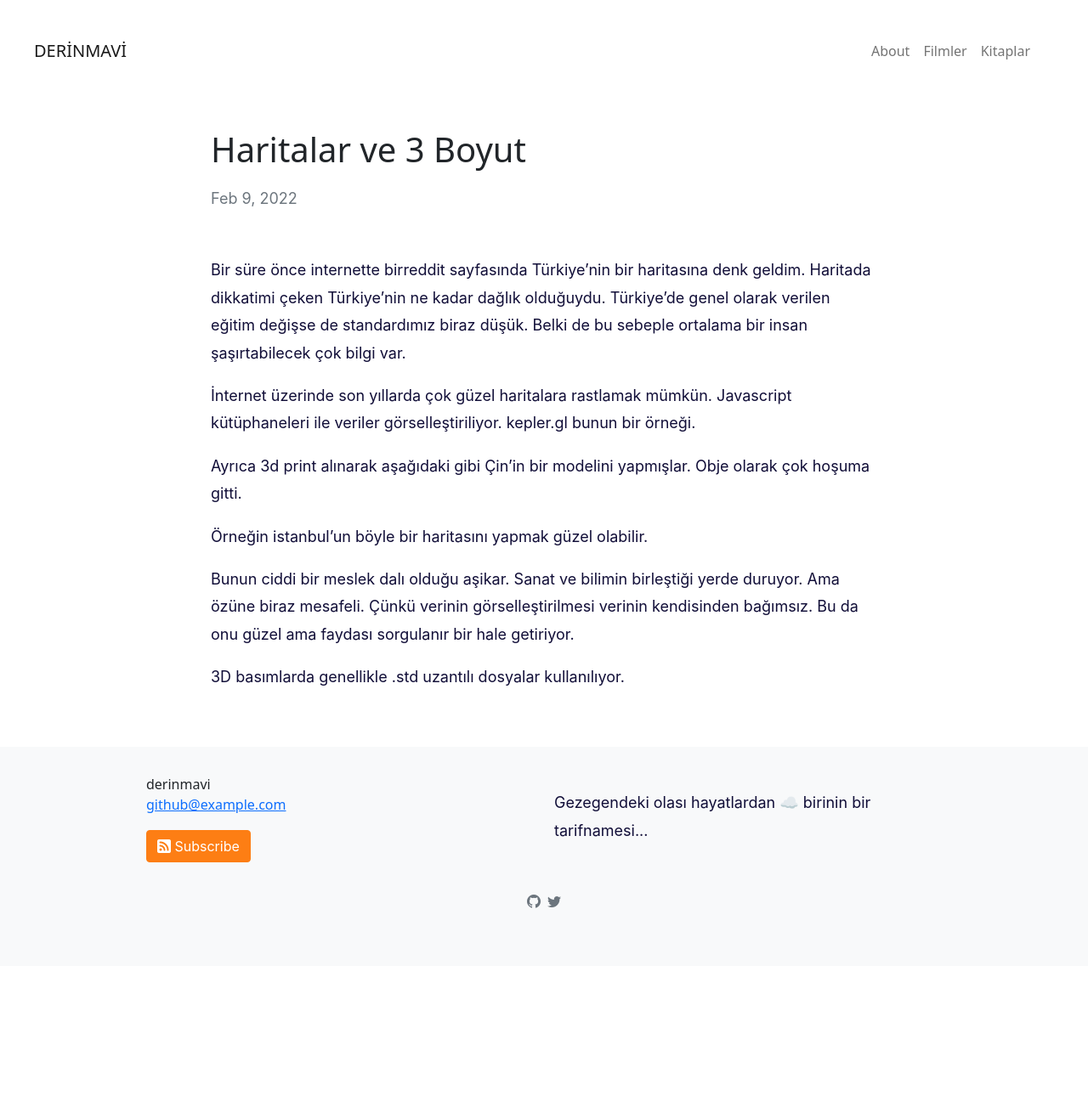
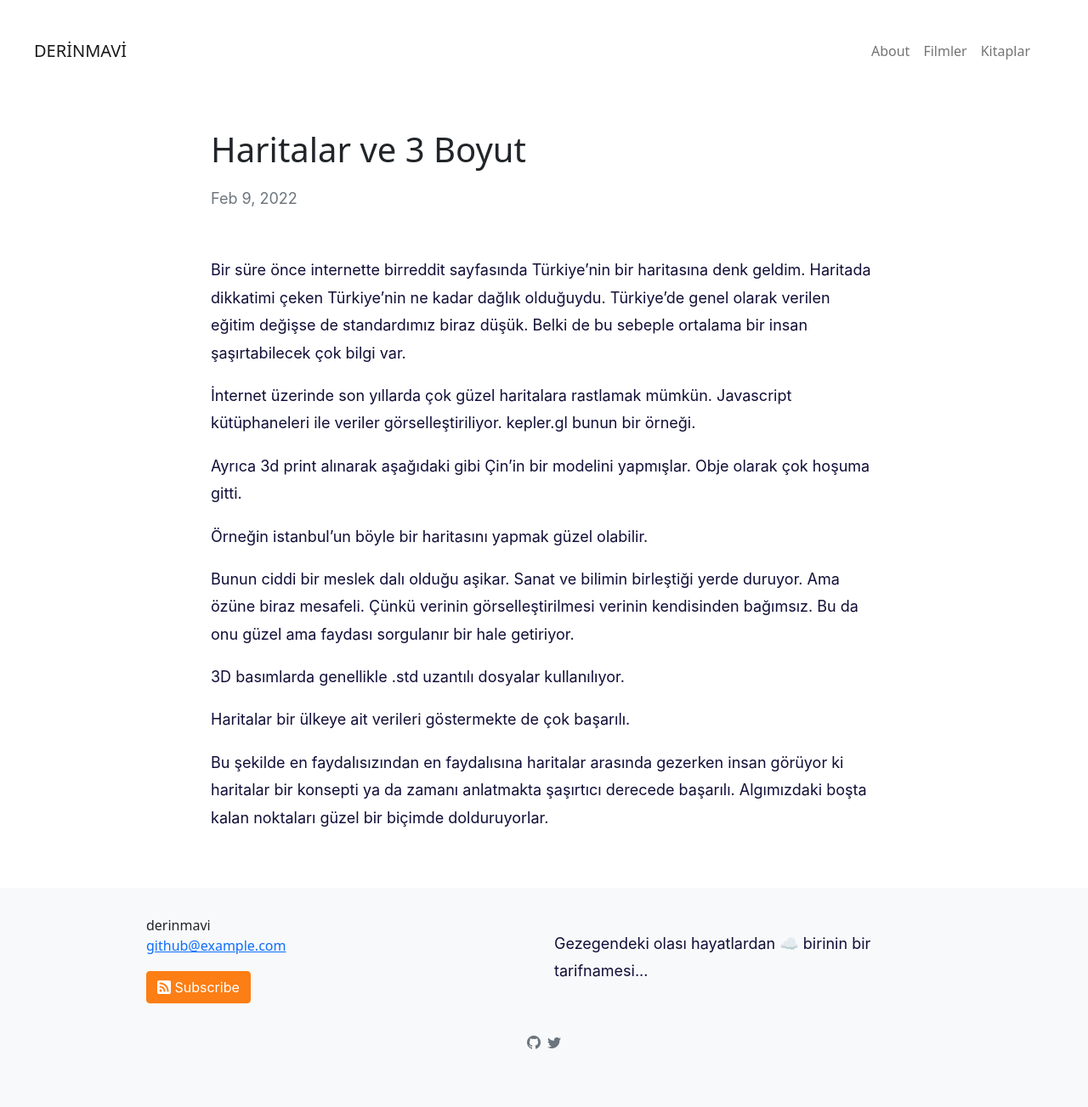
Before and after one commit to tozbulut/derinmavi.io, a Jekyll site: the page built from _posts/2022-02-09-haritalar-ve-3d.md, in a window 1280 px wide. Shown: the whole page at 85% size. Built offline with Jekyll 4.4.1, drawn with Linux system fonts in a browser that asks for light colours; before the commit the page ends 1137 px from its top, so only the background shows below that.

Commit message:
Update 2022-02-09-haritalar-ve-3d.md

```diff
--- a/_posts/2022-02-09-haritalar-ve-3d.md
+++ b/_posts/2022-02-09-haritalar-ve-3d.md
@@ -20,3 +20,7 @@ Bunun ciddi bir meslek dalı olduğu aşikar. Sanat ve bilimin birleştiği yerd
 Bu da onu güzel ama faydası sorgulanır bir hale getiriyor.
 
 3D basımlarda genellikle .std uzantılı dosyalar kullanılıyor.
+
+Haritalar bir ülkeye ait verileri göstermekte de çok başarılı.
+
+Bu şekilde en faydalısızından en faydalısına haritalar arasında gezerken insan görüyor ki haritalar bir konsepti ya da zamanı anlatmakta şaşırtıcı derecede başarılı. Algımızdaki boşta kalan noktaları güzel bir biçimde dolduruyorlar.
```
